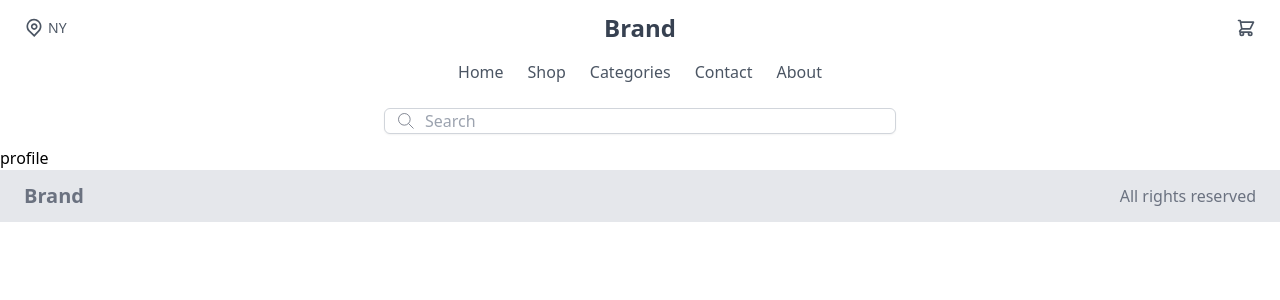
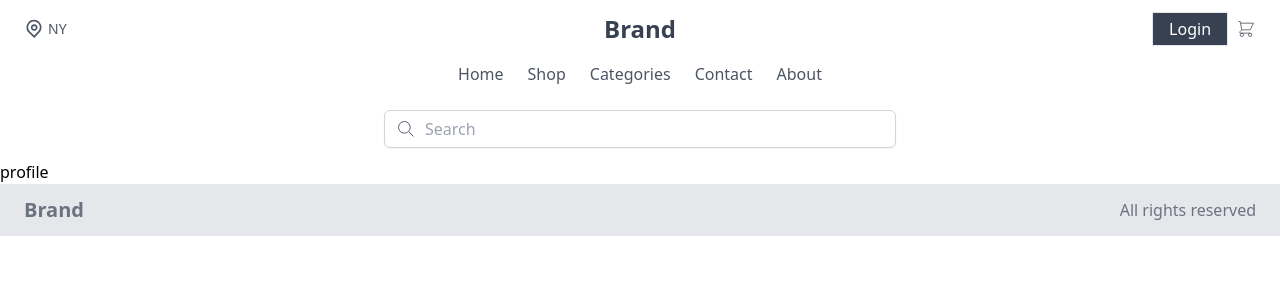
Before and after one commit to suraz-101/E-commerce, a React (Vite) app in the folder client/: page /profile in a window 1280 px wide. Shown: the top 300 px of the page. Built offline with nearby package versions, Linux system fonts and the light colour scheme.

Commit message:
small modification in navbar design

```diff
--- a/client/src/layout/AppNavbar.jsx
+++ b/client/src/layout/AppNavbar.jsx
@@ -32,13 +32,13 @@ export const AppNavbar = () => {
               Brand
             </div>
             <div className="flex items-center justify-end w-full">
+              <button className=" border mx-4 sm:mx-2 py-1 px-4 bg-gray-700 text-white">
+                Login
+              </button>
               <button className="text-gray-600 focus:outline-none mx-4 sm:mx-0">
                 <svg
                   className="h-5 w-5"
                   fill="none"
-                  stroke-linecap="round"
-                  stroke-linejoin="round"
-                  stroke-width="2"
                   viewBox="0 0 24 24"
                   stroke="currentColor"
                 >
@@ -53,10 +53,7 @@ export const AppNavbar = () => {
                   aria-label="toggle menu"
                 >
                   <svg viewBox="0 0 24 24" className="h-6 w-6 fill-current">
-                    <path
-                      fill-rule="evenodd"
-                      d="M4 5h16a1 1 0 0 1 0 2H4a1 1 0 1 1 0-2zm0 6h16a1 1 0 0 1 0 2H4a1 1 0 0 1 0-2zm0 6h16a1 1 0 0 1 0 2H4a1 1 0 0 1 0-2z"
-                    ></path>
+                    <path d="M4 5h16a1 1 0 0 1 0 2H4a1 1 0 1 1 0-2zm0 6h16a1 1 0 0 1 0 2H4a1 1 0 0 1 0-2zm0 6h16a1 1 0 0 1 0 2H4a1 1 0 0 1 0-2z"></path>
                   </svg>
                 </button>
               </div>
@@ -101,7 +98,7 @@ export const AppNavbar = () => {
           <div className="relative mt-6 max-w-lg mx-auto">
             <span className="absolute inset-y-0 left-0 pl-3 flex items-center">
               <svg
-                className="h-5 w-5 text-gray-500"
+                className="h-5 w-5 text-gray-700  "
                 viewBox="0 0 24 24"
                 fill="none"
               >
@@ -113,7 +110,7 @@ export const AppNavbar = () => {
             </span>
             <input
               type="text"
-              className="pl-10 block w-full rounded-md border-gray-300 shadow-sm focus:border-blue-300 focus:ring focus:ring-blue-200 focus:ring-opacity-50 border"
+              className="pl-10 block w-full rounded-md border-gray-300 shadow-sm focus:border-blue-300 focus:ring focus:ring-blue-200 focus:ring-opacity-50 border py-1.5"
               placeholder="Search"
             />
           </div>
--- a/client/src/pages/HomePage.jsx
+++ b/client/src/pages/HomePage.jsx
@@ -1,7 +1,7 @@
 export const HomePage = () => {
   return (
     <div>
-      <div className="container mx-auto px-6">
+      <div className="container mx-auto p-6">
         <div
           className="h-64 rounded-md overflow-hidden bg-cover bg-center"
           style={{
```
